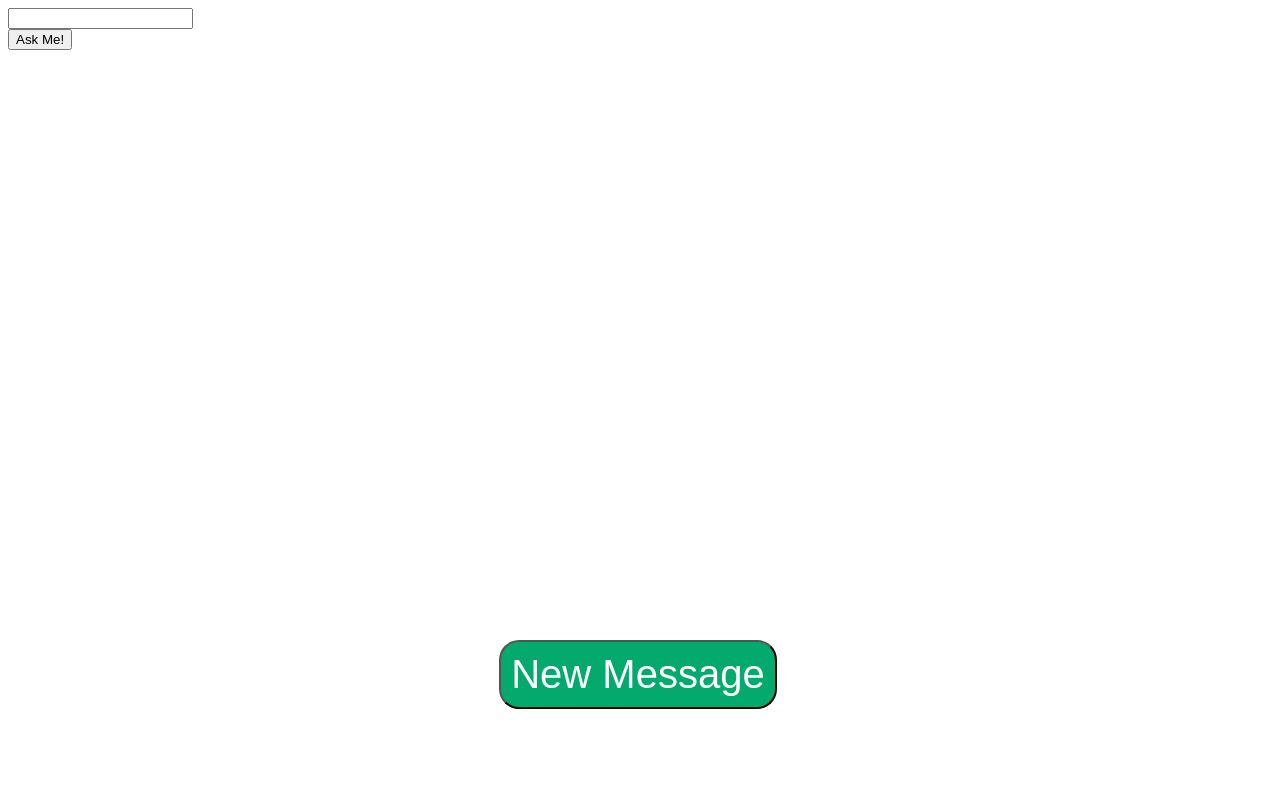
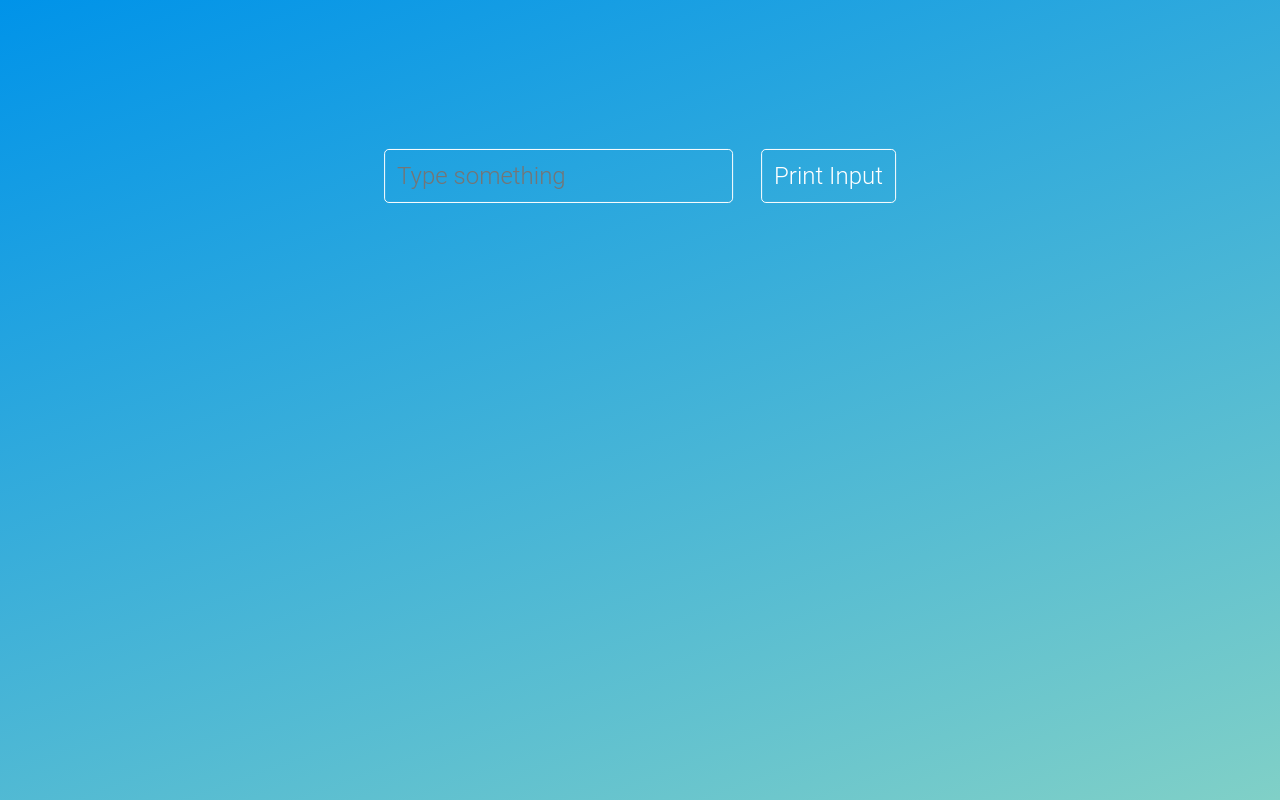
Before and after one commit to TonyMouwad/random-massage, a plain HTML site: page index.html in a window 1280 px wide. Drawn offline with Linux system fonts and the light colour scheme.

Commit message:
Update index.html

```diff
--- a/index.html
+++ b/index.html
@@ -1,97 +1,87 @@
-<!---<SCRIPT LANGUAGE="JAVASCRIPT">
+<html>
+  <head>
 
-  var r_text = new Array ();
-  r_text[0] = "دفعة لطيفة جدا والله اتعرفت فيها علي ناس فخور جدا إني أقول عليهم أخواتي 💖💖";
-    r_text[1] = "You're loved too ";
-    r_text[2] = "عاش انك استحملت اولي اتصالات رغم كل الضغط ده كمل وعافر في القسم هانت كلها تلت سنين وتتخرج علي خير ان شاء الله ❤️❤️حلمك يستاهل تعافر عشانه";
-    r_text[3] = "حابب أشكر كل زمايلي وأصحابي الى اتعرفت عليهم و إنك تتعرف على ناس دول ف ده كنز كبير 🥰♥️";
-    r_text[4] = "Walahy anto nas latifa gdnnnn we mandob laziz awii awiii we al gam3a mlhash ay t3m mn 8irko ";
-    r_text[5] = "Today's pain Tomorrow's power اسعي وراء حلمك مهما كان البلاء عظيما  ";
-    r_text[6] = "تركيبات غريبه من الشرق و الغرب و اتلاقو و بعد حبت صمت بقو حبت حلويات .❤️ ";
-    r_text[7] = "الصراحه مش عارف اكتب ايه بس عايز اشارك وخلاص  ";
-    r_text[8] = "اها سنه مضغوطه بس لمتنا مع بعض بالدنيا ♥️♥️ ";
-    r_text[9] = "شكرا من كل قلبي اللي اسلك دفعة عرفتها في حياتي 🤍✨ ";
-    r_text[10] = "مَا تَعَسّرَتْ إلَّاوَتيسرت،وما ضاقت إلا و فرجت";
-    r_text[11] = "كل شئ يأتي في الوقت الذي يراه الله مناسباتنا وتجهله محدودية بصيرتنا.";
-    r_text[12] = "اول سنه ليا معاكم بجد و دفعه حسيتها عيلتي والله وصحابي من زمان و ناس طيبه ومحترمه ومتدينه و محدش بيكره حد وكله بيحب الخير لحد من زمان مروحش مكان و اتعلقت بيه وبناسه كدا والله انتم فعلا الناس الي يتقال عليها اسرة واصحاب وعزوة شكرا والله لكل واحد وقف معايا وانا كنت خايف وانا جاي الجامعه وبقول تجربه صعبه لكن بكرم ربنا ووقفتكم معايا والله بقت اسهل منه السهوله شكرا جدا لأي حد وقف معايا والي موقفش والله كلكم ناس طيبين والله و تستاهلوا كل خير شكرا جدا ليكم ♥️♥️♥️💫";
-    r_text[13] = "أحب اقول بكل لطافة ان دفعتنا تمام وهتفضل مكملة لقدام وان شاء الله وبكل لطف نكون دايما متحابة  ";
-    r_text[14] = "✨ستصبح صعاب اليوم حديثاً مؤنساً ذات ليلة✨ ";
-    r_text[15] = "إِنَّ اللّه يُعطِي أصعب المعَارِك لأقوى جُنُودِهِ فأَبْدِع في معركتك ";
-    r_text[16] = "لا يهم كم أنت بطيئ طالما أنك لن تتوقف. ";
-    r_text[17] = "لا يوجد طريق مختصر إلى مكان يستحق الذهاب إليه.";
-    r_text[18] = "كن التغير الذي تريد أن تراه في العالم. ";
-    r_text[19] = "دائما خذ في عين الإعتبيار أن قرار النجاح هو أهم من أي شيئ آخر. ";
-    r_text[20] = "أن تخفق 100% في الطلقات التي لا تطلقها. ";
-    r_text[21] = "الصبر مفتاح الفرج ";
-    r_text[22] = "التفاؤل هو حصان الفائزين ";
-    r_text[23] = "لا شيء مستحيل لمن يؤمن بالله";
-    r_text[24] = "العقل الواعي هو حجر الأساس للحكمة";
-    r_text[25] = "التجربة هي المعلم الحنون للجاهل ";
-    r_text[26] = "لا تشتكي من الأيام الخالية، بل تعلم منها جمال الوحدة";
-    r_text[27] = "المتفائل دائما يشعر بالقوة والمرح ";
-    r_text[28] = "لا تترك لحظة فرحة تفوتك دون أن تعيشها بكل ما تملك من قلبك ";
-    r_text[29] = "القوة الحقيقية هي في الصمود والتحدي ";
-    r_text[30] = "فِيْ الصعُوْبَاتِ نَرَى شُمُوْخَ الأقْدَام ";
-    r_text[31] = "حين يزدهر الحب يتبدد الخوف";
-    r_text[32] = "التغير الجذري في الحياة يأتي من إرادة الإنسان وليس من الظروف";
-    r_text[33] = "لا تخشى الخطأ، فهو جزء من النجاح والنمو ";
-    r_text[34] = "لا تعتبر أي شيء صغيراً، فكل شيء له أثر كبير";
-    r_text[35] = "الخطوة الأولى في الحصول على ما تريده هي الإيمان بأن بإمكانك الحصول عليه";
-    r_text[36] = "المستحيل هو الشيء الذي لا يحدث.. حاول دوما لأن العجيب يحدث";
-    r_text[37] = "لا يمكنك الوصول إلى التميز إذا لم تعمل على تطوير نفسك ";
-    r_text[38] = "الجمال لا يأتي من الخارج فحسب، بل يأتي من الداخل";
-    r_text[39] = "  لا تنظر إلى المستقبل بخوف، بل قفز إليه بجرأة ";
-    r_text[40] = "الكثير يعرفون الطريق إلى النجاح، لكن القليل منهم يسلكون هذا الطريق";
-
-
-  var i = Math.floor(r_text.length * Math.random());
-
-  document.write("<br /><br /><br /><center><FONT SIZE=72><FONT COLOR='#10cab7'>DCCE Said:</FONT></center><br />"+"<br /><br /><br /><br /><br /><br /><br /><center><FONT SIZE=72><FONT COLOR='#0000'>" +
-    r_text[i]  + "</FONT></center><br />");
-
-
-
-  function refreshPage(){
-      window.location.reload();
+    <style>
+        body{
+  background-color: #0093E9;
+  background-image: linear-gradient(160deg, #0093E9 0%, #80D0C7 100%);
+  font-family:'Roboto', sans-serif;
+}
+main{
+  position: relative;
+}
+section{
+  position: absolute;
+  top: 5rem;
+  left: 50%;
+  transform: translate(-50%, 50%);
+  color: white;
+  text-align: center;
 }
 
-  </script><br> <br>
-      <br>
-      <br>
-      <style type="text/css">
-
-      body,td,th {
-        color: #000;
-        background-image: url("dcce_bg.png");
-       background-repeat: no-repeat;
-      background-size: cover;
-
-       font-family: Helvetica, sans-serif;
+button, input{
+  background-color: inherit;
+  color: white;
+  margin: 0.5em;
+  font-weight: 300;
+  padding: 0.5em;
+  font-family: 'Roboto', sans-serif;
+  font-size: 1.5em;
+  border: 1px solid white;
+  border-radius: 0.2em;
+  transition: 0.3s all;
+}
+button:hover, input:hover{
+  background-color: white;
+  color: black;
+  cursor: pointer;
+}
+button:focus{
+  outline: 0;
+}
+button:active{
+  transform: translate(0, 4px);
+}
+input:focus{
+  outline: 0;
+  background-color: white;
+  color: black;
 }
 
-      @media screen and (min-width: 660px) {
-          body {
-              background-image: url("/images/ss.jpg");
-              background-repeat: no-repeat;
-              background-size: cover;
-          }
-       </style>--->
-<!--<html lang="en">
-<head>
-    <meta charset="UTF-8">
-    <meta name="viewport" content="width=device-width, initial-scale=1.0">
-    <title>Document</title>
+    </style>
   </head>
   <body>
 
 
-<button>New Message</button>
-</body>
-</html>--->
+    <main>
+        <section>
+            <input id="input" type="text" placeholder="Type something"/>
+            <button id="button" onclick="printInput(), getAnswer()">Print Input</button>
+          <h2 id="output"></h2>
+          <div id='answerDiv'></div>
+        <section>
+      </main>
 
-<html>
-  <head>
+
+
       <script type='text/javascript'>
+        const input = document.getElementById('input');
+        const output = document.getElementById('output');
+
+        function printInput(){
+          output.innerHTML = input.value;
+        }
+
+        input.addEventListener("keyup", function(event) {
+          // Number 13 is the "Enter" key on the keyboard
+          if (event.keyCode === 13) {
+            // Cancel the default action, if needed
+            event.preventDefault();
+            // Trigger the button element with a click
+            document.getElementById("button").click();
+          }
+        });
+
                var answerArray = new Array();
                 answerArray[0] = "I was just thinking about you!";
                 answerArray[1] = "You are a great example for others.";
@@ -99,26 +89,19 @@
                 answerArray[3] = "When I grow up I want to be you!";
                 answerArray[4] = "I appreciate all of your opinions.";
 
+                var i = Math.floor(r_text.length * Math.random());
+
+                document.write("<br /><br /><br /><center><FONT SIZE=72><FONT COLOR='#10cab7'>DCCE Said:</FONT></center><br />"+"<br /><br /><br /><br /><br /><br /><br /><center><FONT SIZE=72><FONT COLOR='#0000'>" +
+                    answerArray[i]  + "</FONT></center><br />");
+
               function getAnswer() {
+
                 document.getElementById('answerDiv').innerHTML =
-          answerArray[Math.floor(Math.random() * answerArray.length)];
+                  answerArray[Math.floor(Math.random() * answerArray.length)] + input.value ;
+
               }
 
             </script>
-  </head>
-  <body>
-    <input id='questionField' type='text' /><br/>
-    <input type='submit' value='Ask Me!' onclick='getAnswer()' />
-    <div id='answerDiv'></div>
+
   </body>
 </html>
-
-
-
-
-
-
-
-
-<button  style=" position: absolute; top: 80%; left: 39%; border-radius: 20px;  font-size: 40px; padding: 10px;  background-color: #04AA6D; color: white; " class="ststbutton" type="submit" onClick="refreshPage()">New Message</button>
-    </html>
```
Lines whose indentation alone changed are shown as unchanged.
